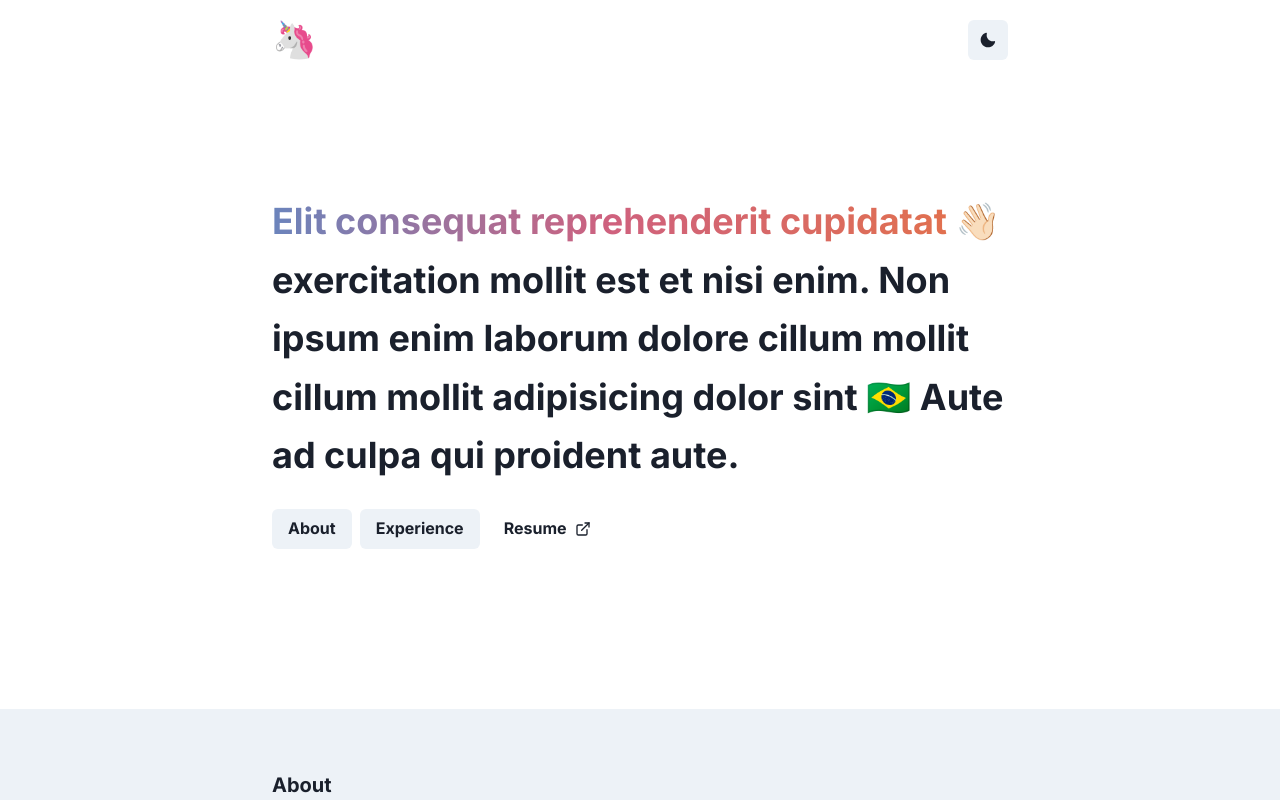
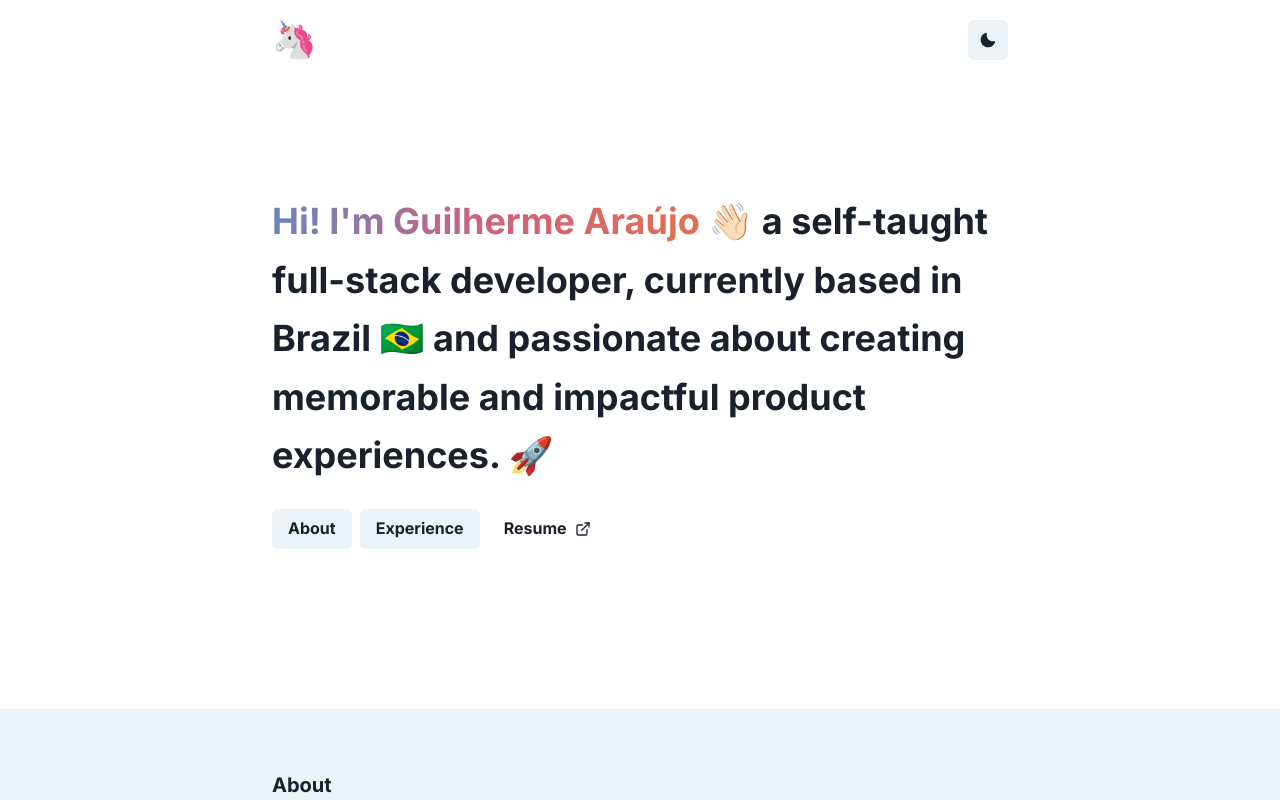
Before and after one commit to araujogui/araujogui.com, a Next.js app: page / in a window 1280 px wide. Shown: the top 800 px of the page. Built offline with nearby package versions, Linux system fonts and the light colour scheme.

Commit message:
Set foreword text

```diff
--- a/components/Foreword.jsx
+++ b/components/Foreword.jsx
@@ -17,11 +17,11 @@ const Foreword = () => {
             bgGradient="linear(to-l, #E1704F, #CF617E, #6B84BC)"
             bgClip="text"
           >
-            Elit consequat reprehenderit cupidatat
+            Hi! I&apos;m Guilherme Araújo
           </chakra.span>{" "}
-          👋🏻 exercitation mollit est et nisi enim. Non ipsum enim laborum dolore
-          cillum mollit cillum mollit adipisicing dolor sint 🇧🇷 Aute ad culpa
-          qui proident aute.
+          👋🏻 a self-taught full-stack developer, currently based in Brazil 🇧🇷
+          and passionate about creating memorable and impactful product
+          experiences. 🚀
         </Heading>
         <ButtonGroup mt="6">
           <Button as="a" href="#about">
```
